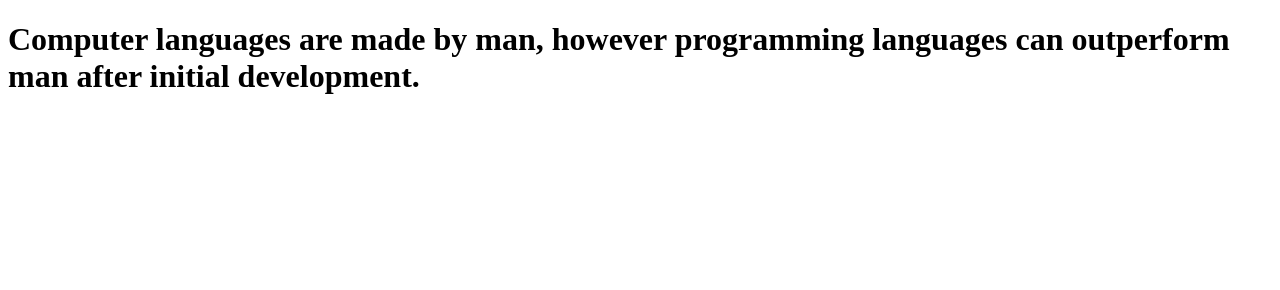
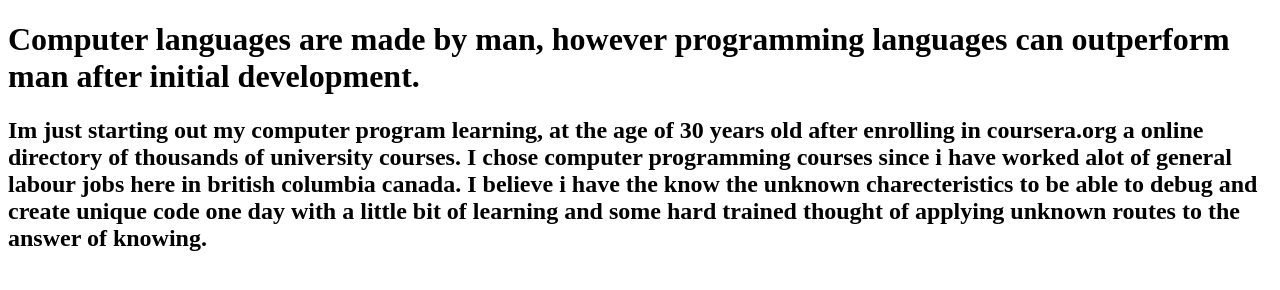
Before and after one commit to 37trillion/CourseraHTMLDevelopmentTest, a plain HTML site: page site/index.html in a window 1280 px wide. Drawn offline with Linux system fonts and the light colour scheme.

Commit message:
Second header with more info content.

```diff
--- a/site/index.html
+++ b/site/index.html
@@ -5,5 +5,6 @@
 </head>
 <body>
 <h1>Computer languages are made by man, however programming languages can outperform man after initial development.</h1>
+<h2>Im just starting out my computer program learning, at the age of 30 years old after enrolling in coursera.org a online directory of thousands of university courses. I chose computer programming courses since i have worked alot of general labour jobs here in british columbia canada. I believe i have the know the unknown charecteristics to be able to debug and create unique code one day with a little bit of learning and some hard trained thought of applying unknown routes to the answer of knowing.</h2>
 </body>
 </html>
```
